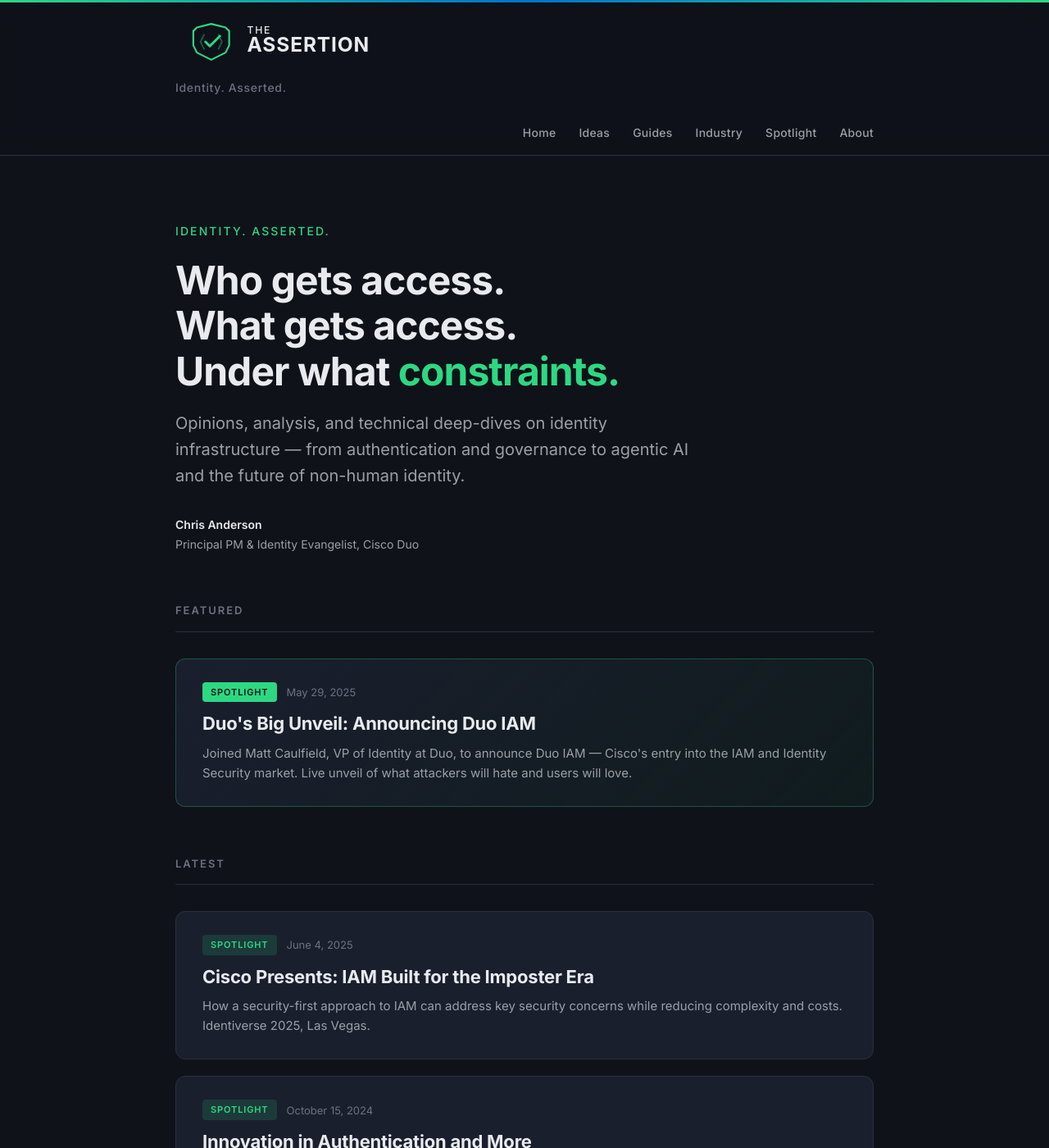
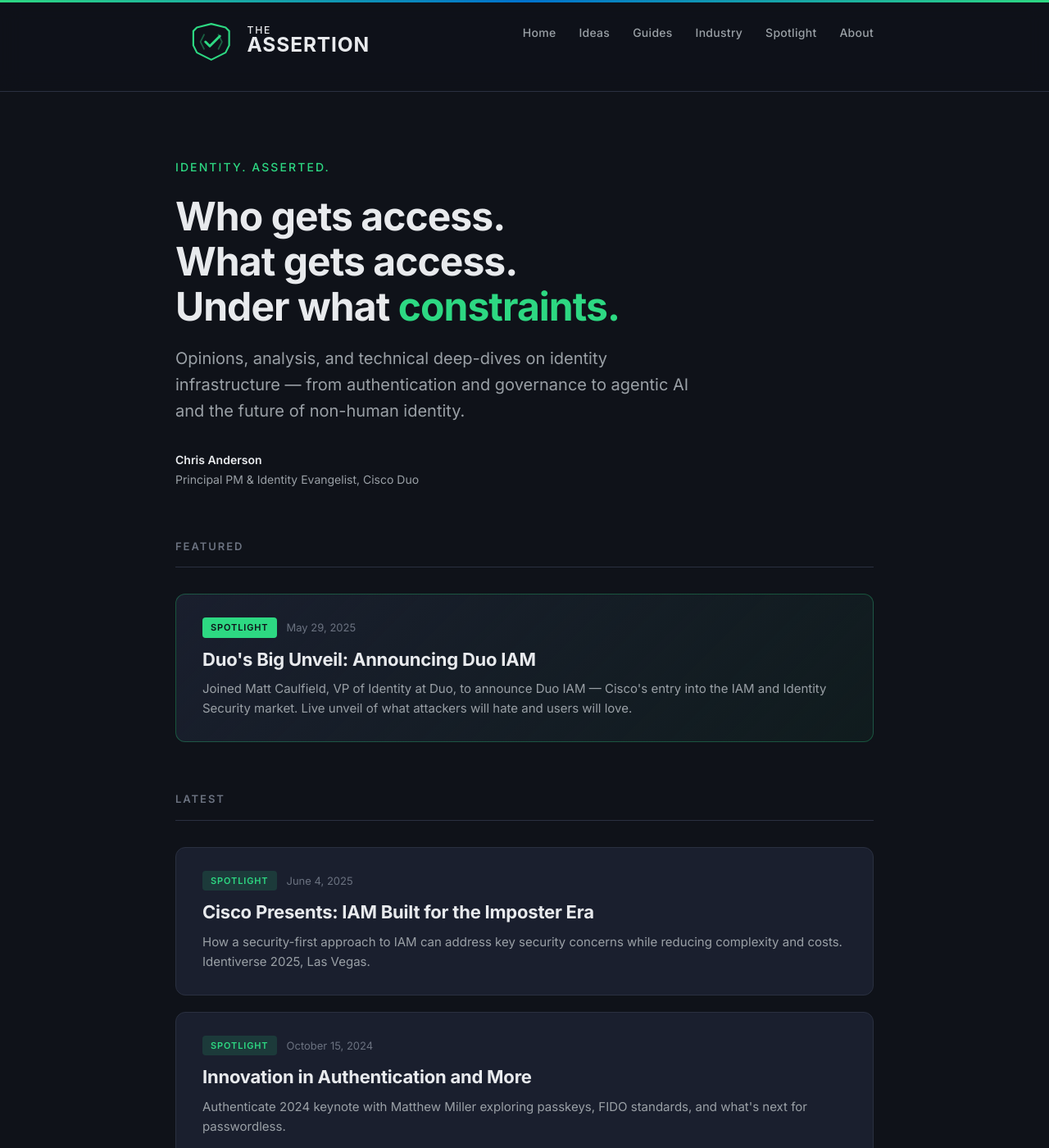
Before and after one commit to christophe81/christophe81.github.io, a Jekyll site: the page built from index.html, in a window 1280 px wide and 1400 px high. Shown: the whole window at 82% size. Built offline with Jekyll 4.4.1, drawn with Linux system fonts in a browser that asks for light colours; the list of posts is cut into pages by our own code.

Commit message:
Remove tagline from header and tighten logo-to-nav spacing
Hide .site-info block (which displayed "Identity. Asserted." below the logo),
eliminating the large gap between the logo and navigation links.

Co-Authored-By: Claude Opus 4.6 <noreply@anthropic.com>

```diff
--- a/assets/style.scss
+++ b/assets/style.scss
@@ -244,35 +244,12 @@ p > img {
 }
 
 .site-info {
-  float: none;
-  clear: left;
-
-  @include mobile {
-    float: none;
-    display: block;
-    margin: 0 auto;
-  }
-}
-
-.site-name {
   display: none;
-}
-
-.site-description {
-  margin-top: 4px;
-  color: $textMuted;
-  font-size: 14px;
-  font-weight: 500;
-  letter-spacing: 0.05em;
-
-  @include mobile {
-    margin: 3px 0;
-  }
 }
 
 nav {
   float: right;
-  margin-top: 16px;
+  margin-top: 12px;
   font-family: $helvetica;
   font-size: 14px;
 
```
